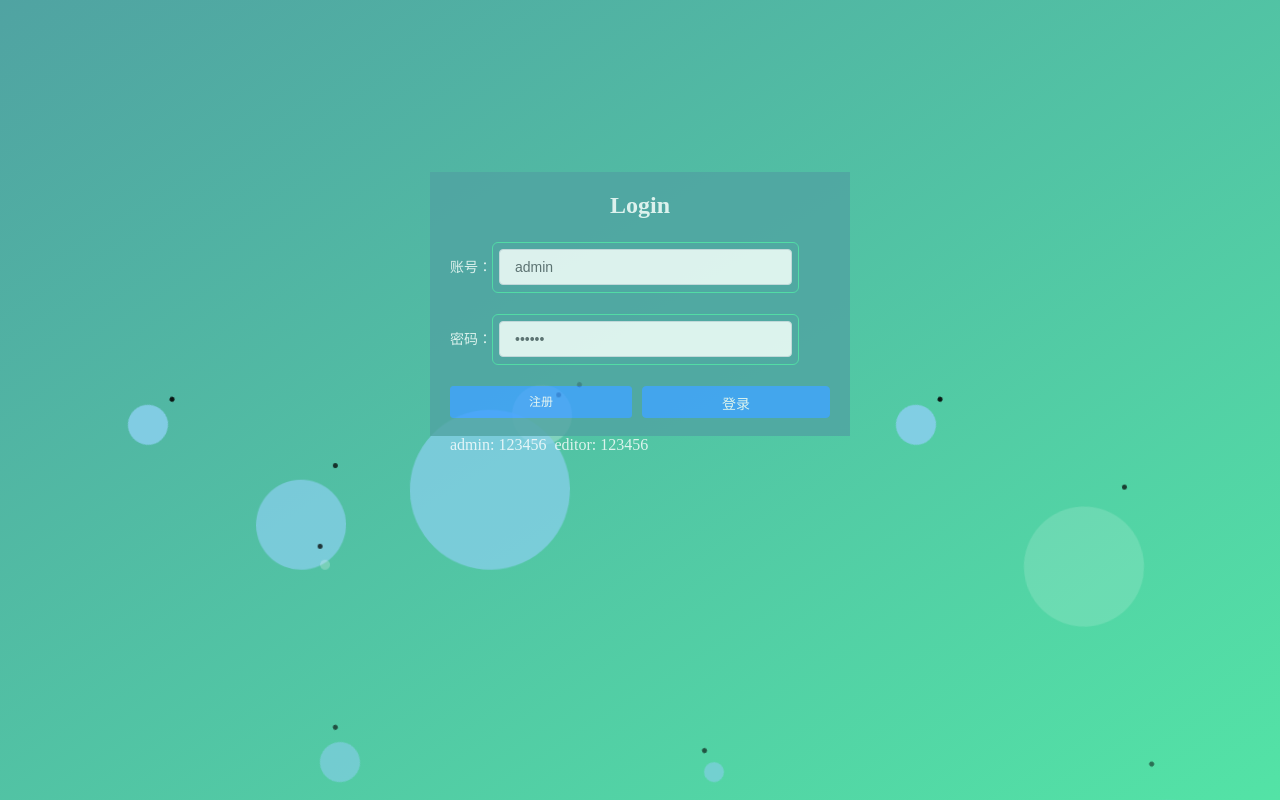
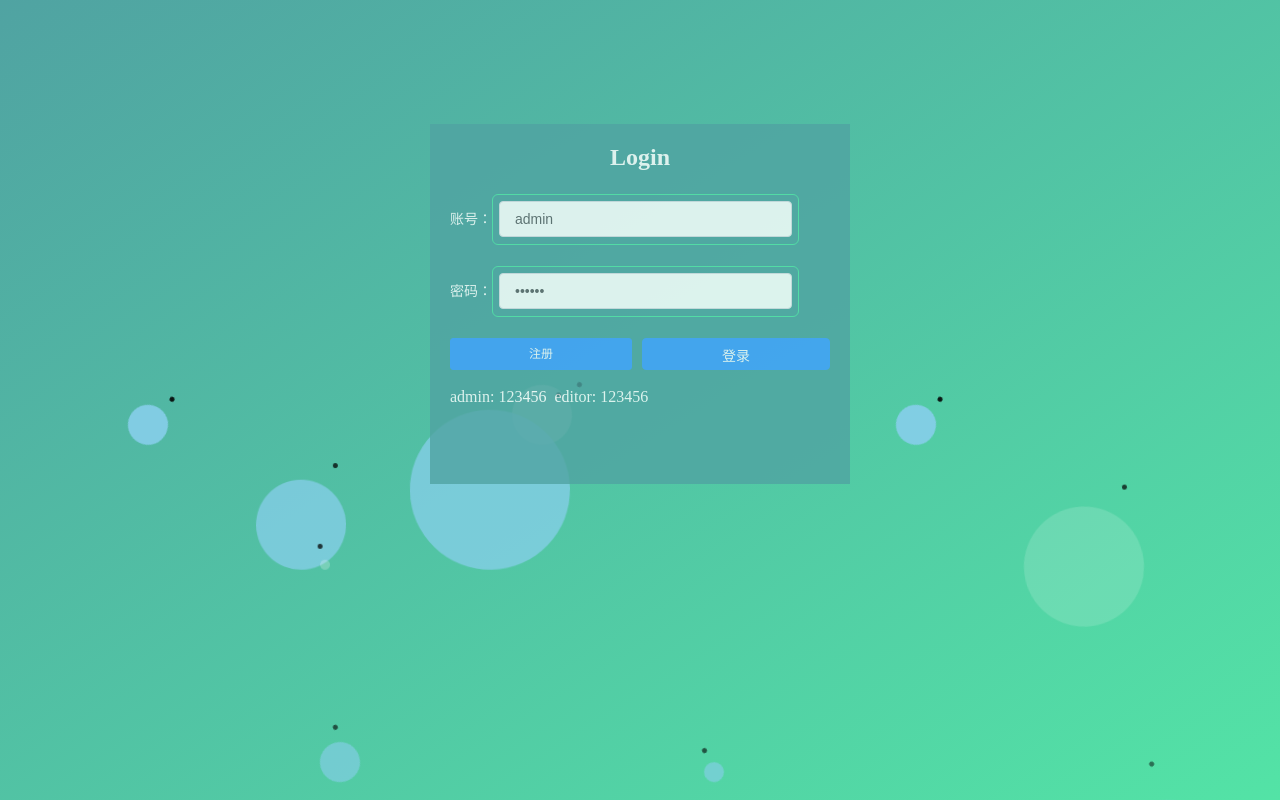
Before and after one commit to ccccjing/demo02, a Vue app: page /#/login in a window 1280 px wide. Built offline with nearby package versions, Linux system fonts and the light colour scheme; what vxe-table would draw is missing.

Commit message:
fix: 修复样式

```diff
--- a/src/layout/index.vue
+++ b/src/layout/index.vue
@@ -10,7 +10,7 @@
   </el-container> -->
   <div class="box">
     <Top></Top>
-    <el-container style="height: 875px">
+    <el-container style="height: 90%">
       <Sidebar></Sidebar>
       <el-container>
         <AppMain></AppMain>
--- a/src/views/login/index.vue
+++ b/src/views/login/index.vue
@@ -242,7 +242,7 @@ export default {
     width: 40%;
     max-width: 380px;
     min-width: 350px;
-    height: 28%;
+    height: 40%;
     padding: 20px;
     background-color: #50a3a2;
     opacity: .8;
```
Also changed, not shown: 1 other file (tests, documents, lock files or other folders).
